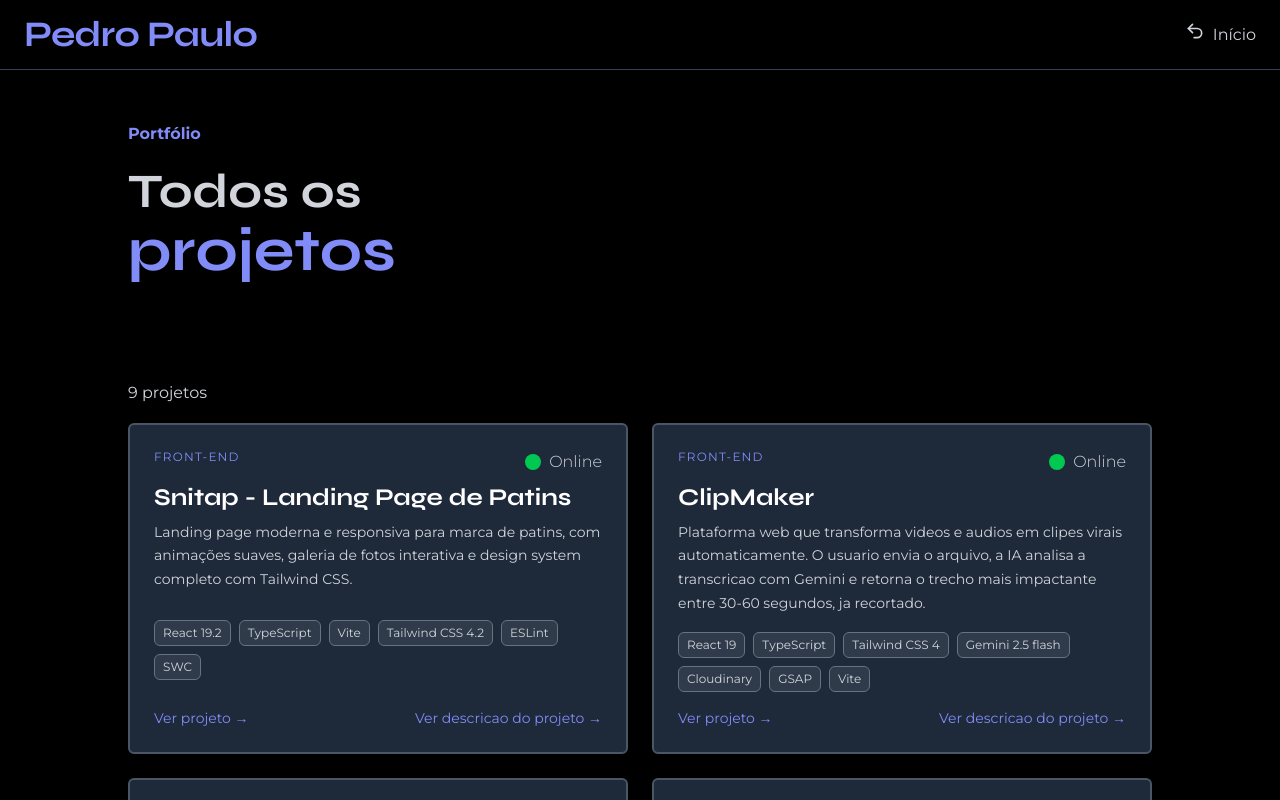
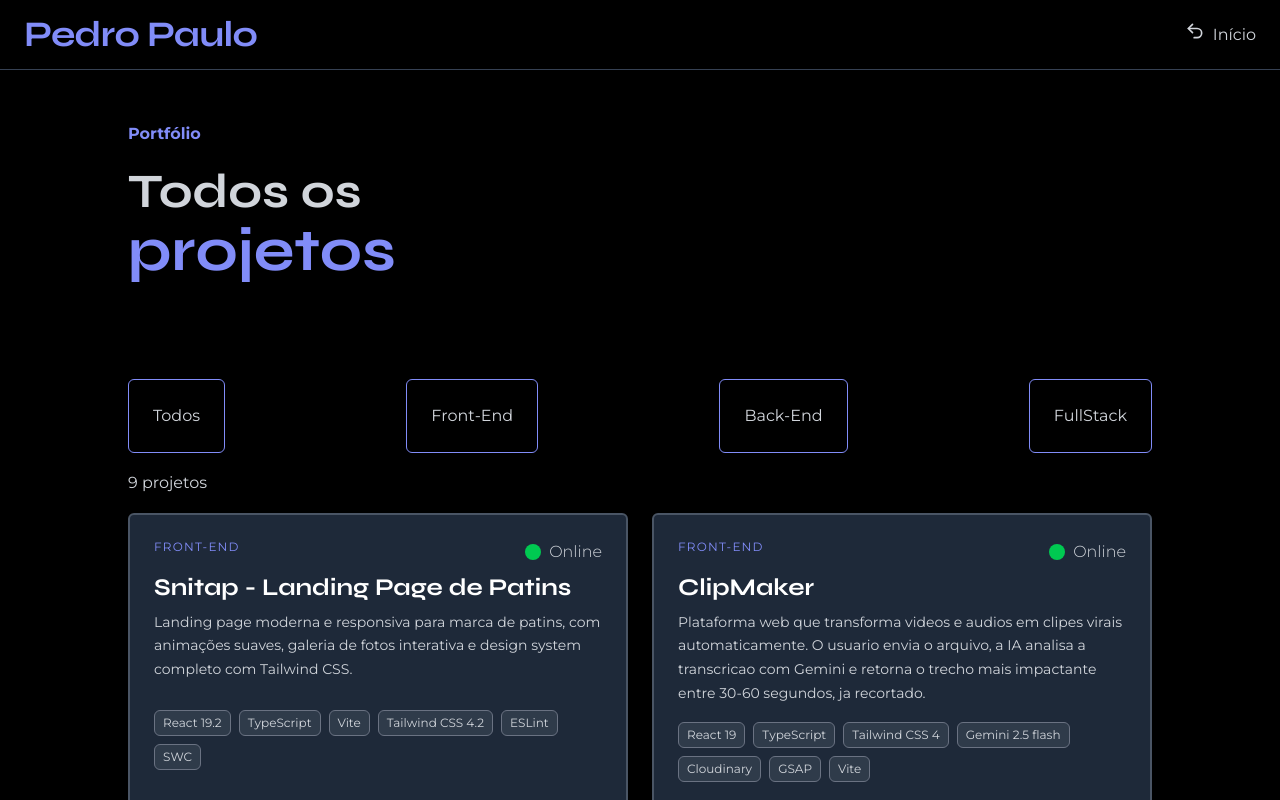
Before and after one commit to P3dr0PRR/portifa-16-03-26, a React (Vite) app: page /projetos in a window 1280 px wide. Shown: the top 800 px of the page. Built offline with nearby package versions, Linux system fonts and the light colour scheme.

Commit message:
feat: implementando botões de filtro por categoria na página de projetos

```diff
--- a/src/components/projectCard/projects/projetosFin/ProjDesc.tsx
+++ b/src/components/projectCard/projects/projetosFin/ProjDesc.tsx
@@ -11,7 +11,7 @@
 
   return (
     <section className="flex flex-col justify-start gap-4 px-6 py-12 md:px-16 md:py-20">
-      {/* <div className="flex justify-between items-center">
+      <div className="flex justify-between items-center">
         <button className="buttons" onClick={() => setFiltroAtivo("Todos")}>
           Todos
         </button>
@@ -24,7 +24,7 @@
         <button className="buttons" onClick={() => setFiltroAtivo("FullStack")}>
           FullStack
         </button>
-      </div> */}
+      </div>
       <p className="text-text-default">{filtrado.length} projetos</p>
       <div className="grid grid-cols-1 md:grid-cols-2 gap-6">
         {filtrado.map((project: Project) => (
--- a/src/global.css
+++ b/src/global.css
@@ -65,7 +65,7 @@
   .container-projs {
     @apply border border-gray-300 rounded-md;
   }
-  /* .buttons {
+  .buttons {
     @apply flex gap-4 p-6 border border-text-secondary text-text-default rounded-md cursor-pointer hover:scale-105 transition-transform duration-200 hover:border-2 focus:shadow-lg focus:outline-none focus:ring-2 focus:ring-indigo-500 focus:ring-offset-2;
-  } */
+  }
 }
```
